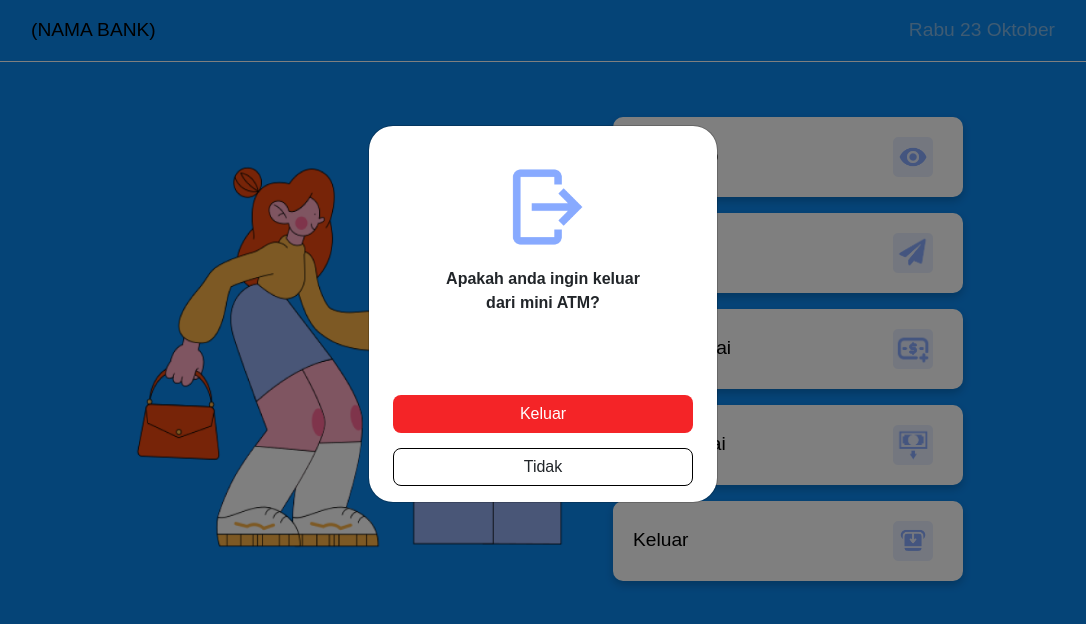
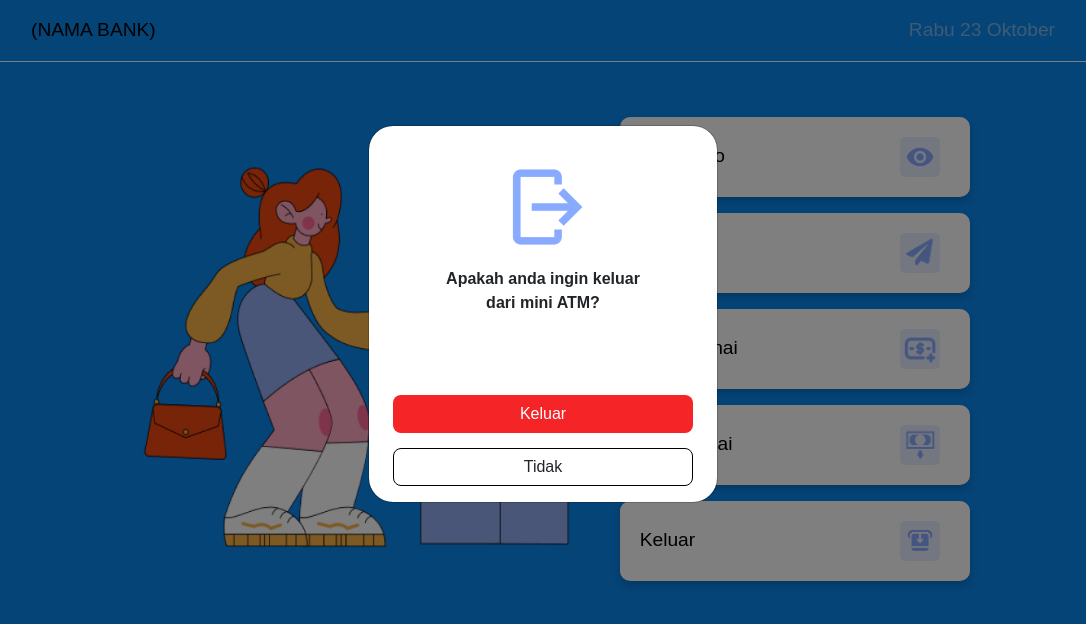
Before and after one commit to 010Arthur010/mini-atm-html, a plain HTML site: page main-page/main-page.html in a window 1280 px wide. Both pictures are taken after a click on the button "Keluar". Shown: the whole page, without its empty margins (97-1183 px from the left). Drawn offline with nearby package versions, Linux system fonts and the light colour scheme.

Commit message:
little update

```diff
--- a/main-page/main-page.css
+++ b/main-page/main-page.css
@@ -43,7 +43,7 @@ html {
   display: flex;
   justify-content: center;
   align-items: center;
-  padding-left: 50px;
+  padding-left: 60px;
   border: none;
   text-decoration: none;
 }
--- a/main-page/main-page.html
+++ b/main-page/main-page.html
@@ -65,9 +65,7 @@
             <a href="/thank-you-page/thank-you.html">
               <button type="button" class="btn button-out" data-bs-dismiss="modal">Keluar</button>
             </a>
-            <a href="main-page.html">
-              <button type="button" class="btn button-no">Tidak</button>
-            </a>
+              <button type="button" class="btn button-no" data-bs-dismiss="modal">Tidak</button>
           </div>
         </div>
       </div>
```
Also changed, not shown: cek-saldo/cek-saldo.html (+1 -3 lines).
